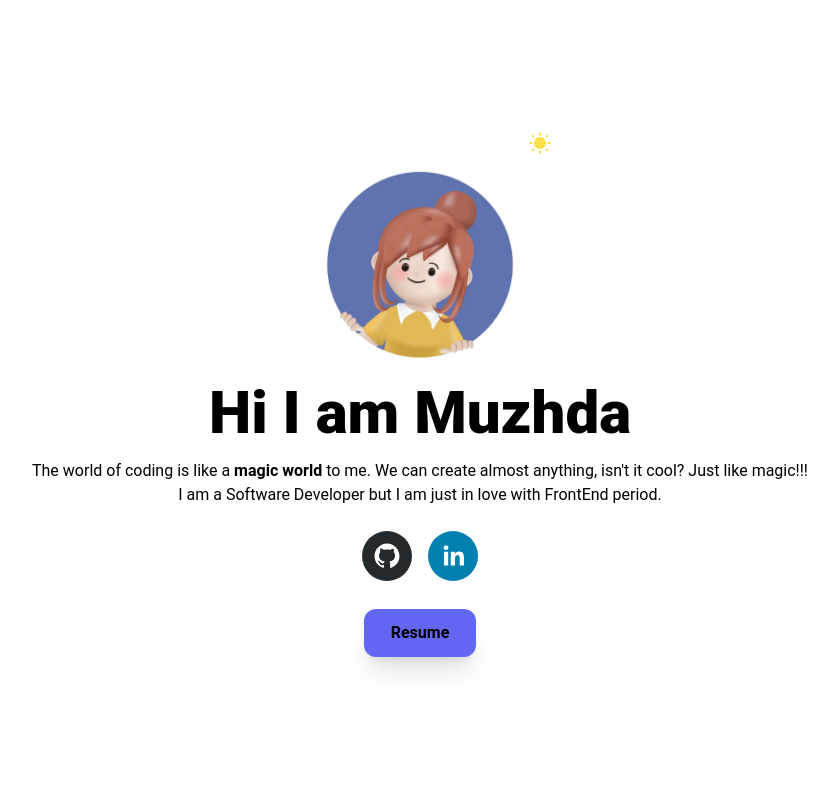
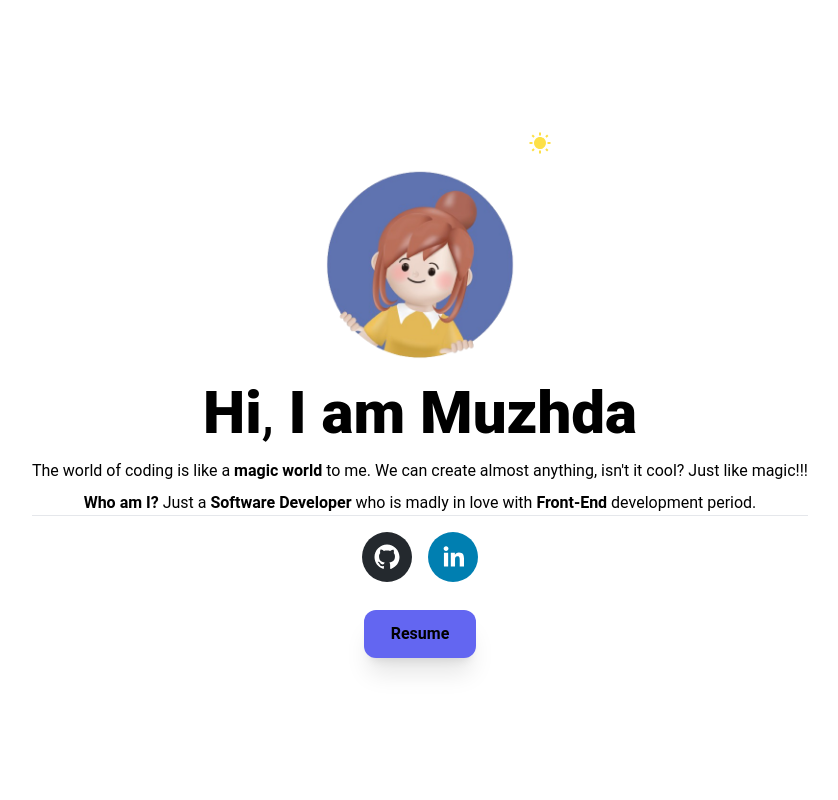
Before and after one commit to MuzhdaN/my-portfolio, a React (Vite) app: page / in a window 1280 px wide. Shown: the top 800 px of the page, without its empty margins (220-1058 px from the left). Built offline with nearby package versions, Linux system fonts and the light colour scheme.

Commit message:
Change the texts in this section

```diff
--- a/src/components/Hero.jsx
+++ b/src/components/Hero.jsx
@@ -5,7 +5,6 @@ import { IoMdSunny } from 'react-icons/io';
 import { FaMoon } from 'react-icons/fa6';
 
 const Hero = ({ darkMode, toggleDarkMode }) => {
-
 
   return (
     <section className='dark:bg-neutral-900 dark:text-white py-20 mb-5 flex flex-col justify-center text-center h-lvh'>
@@ -36,20 +35,21 @@ const Hero = ({ darkMode, toggleDarkMode }) => {
               </div>
             )}
           </button>
-
-
         </div>
         <div>
           <h1 className="text-4xl font-extrabold sm:text-5xl md:text-6xl">
-              Hi I am Muzhda
+              Hi<span className='font-normal'>,</span> I am Muzhda
           </h1>
-          {/* <span>Frontend developer</span> */}
-          <p className="my-4">
-            The world of coding is like a <span className='font-bold'>magic world</span> to me.
-            We can create almost anything, isn&apos;t it cool? Just like magic!!!
-            <br />
-            I am a Software Developer but I am just in love with FrontEnd period.
-          </p>
+          <div className="my-4 mb-2">
+            <p className='mb-2'>
+              The world of coding is like a <span className='font-bold'>magic world</span> to me.
+              We can create almost anything, isn&apos;t it cool? Just like magic!!!
+            </p>
+            <span className='font-bold'>Who am I? </span>
+            <span>Just a <span className='font-bold'>Software Developer</span> who is madly in love with <span className='font-bold'>Front-End</span> development period.</span>
+            <hr />
+          </div>
+
           <div className='mb-5'>
               <SocialIcon
                 network='github' url='https://github.com/MuzhdaN'
```
